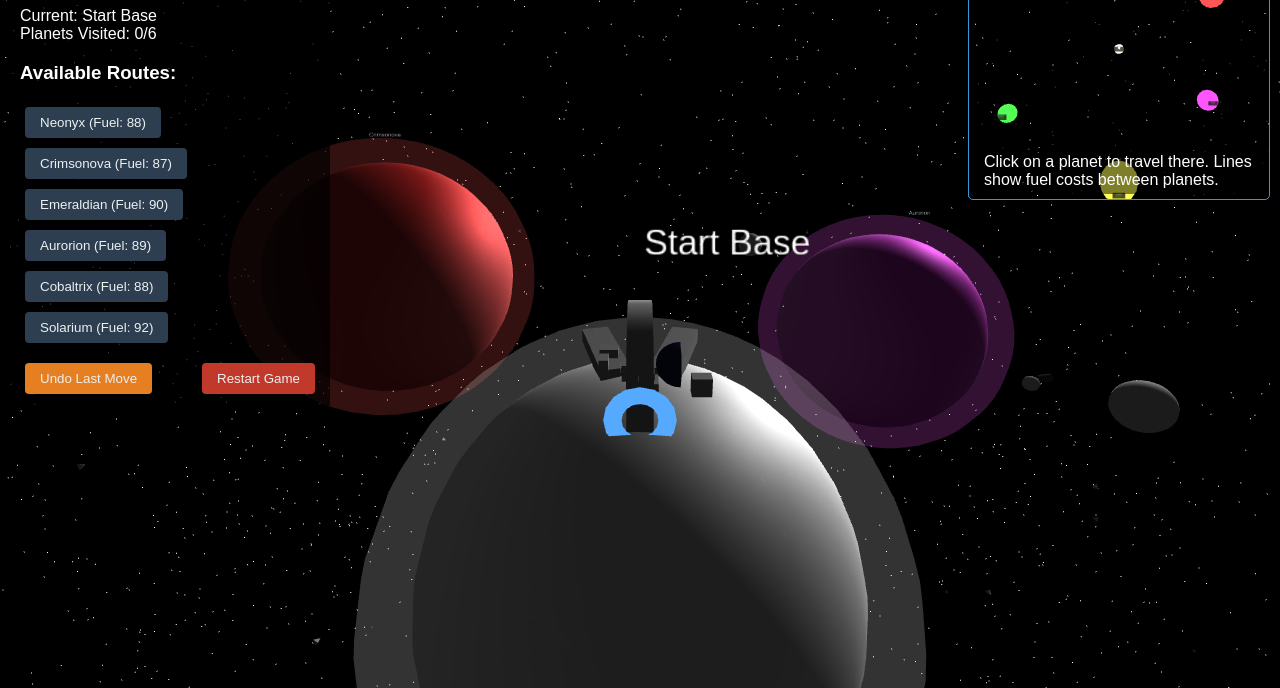
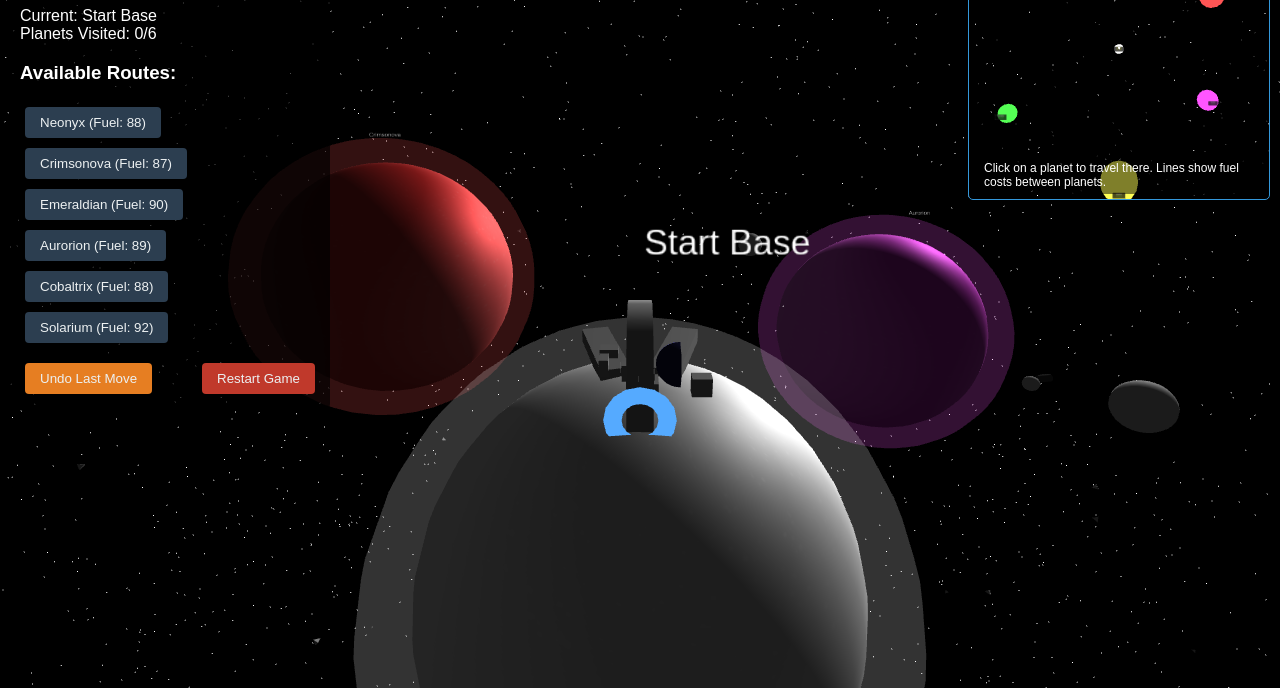
Before and after one commit to ulugbek-lab/movie-finder, a plain HTML site: page index.html in a window 1280 px wide. Shown: the part 112-800 px from the top of the page. Drawn offline with nearby package versions, Linux system fonts and the light colour scheme; animation ran at ten frames a second.

Commit message:
Update index.html

```diff
--- a/index.html
+++ b/index.html
@@ -57,7 +57,7 @@
             bottom: 5px;
             left: 10px;
             color: white;
-            font-size: 16px;
+            font-size: 12px;
             z-index: 11;
             background-color: rgba(0, 0, 0, 0.5);
             padding: 5px;
@@ -67,6 +67,7 @@
         #fuelDisplay {
             font-size: 18px;
             margin-bottom: 10px;
+            color: white;
         }
         button {
             background-color: #2c3e50;
```
